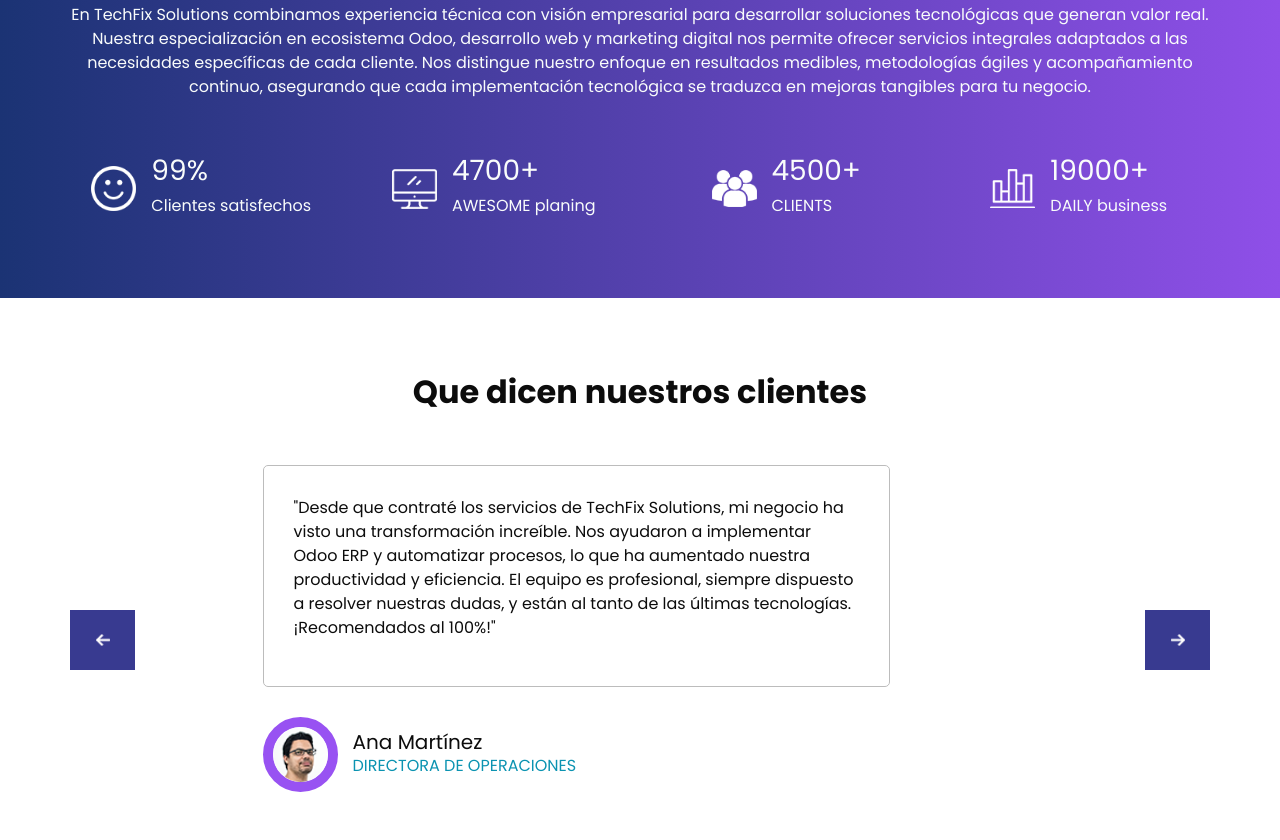
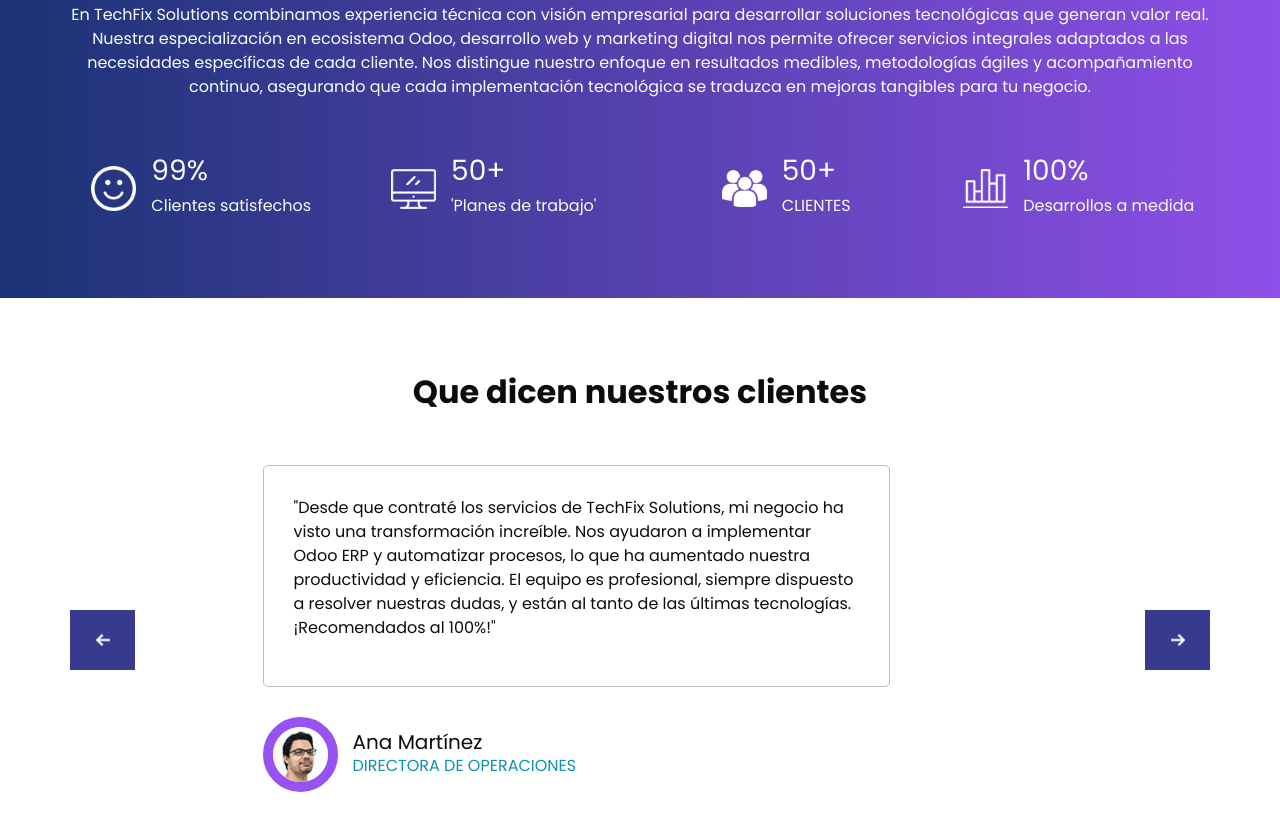
Before and after one commit to Harpyslayer1987/web_personal, a plain HTML site: page index.html in a window 1280 px wide. Shown: the part 4149-4989 px from the top of the page. Drawn offline with nearby package versions, Linux system fonts and the light colour scheme.

Commit message:
Cambio de informacion para el ciente
Satisfaccion y numero de clientes diarios

```diff
--- a/index.html
+++ b/index.html
@@ -325,10 +325,10 @@
                         </div>
                         <div class="detail-box">
                             <h3>
-                                4700+
+                                50+
                             </h3>
                             <h6>
-                                AWESOME planing
+                                'Planes de trabajo'
                             </h6>
                         </div>
                     </div>
@@ -338,10 +338,10 @@
                         </div>
                         <div class="detail-box">
                             <h3>
-                                4500+
+                                50+
                             </h3>
                             <h6>
-                                CLIENTS
+                                CLIENTES
                             </h6>
                         </div>
                     </div>
@@ -351,10 +351,10 @@
                         </div>
                         <div class="detail-box">
                             <h3>
-                                19000+
+                                100%
                             </h3>
                             <h6>
-                                DAILY business
+                                Desarrollos a medida
                             </h6>
                         </div>
                     </div>
@@ -627,7 +627,7 @@
         <section class="container-fluid footer_section">
             <p>
                 © 2024 All Rights Reserved By
-                <a href="https://html.design/">Hader Ramirez</a>
+                <a href="https://html.design/">Techfix Solutions</a>
             </p>
         </section>
         <!-- footer section -->
```
